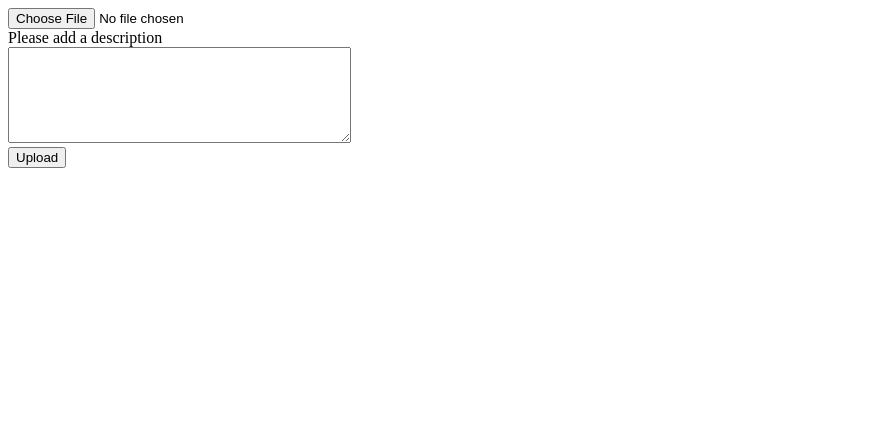
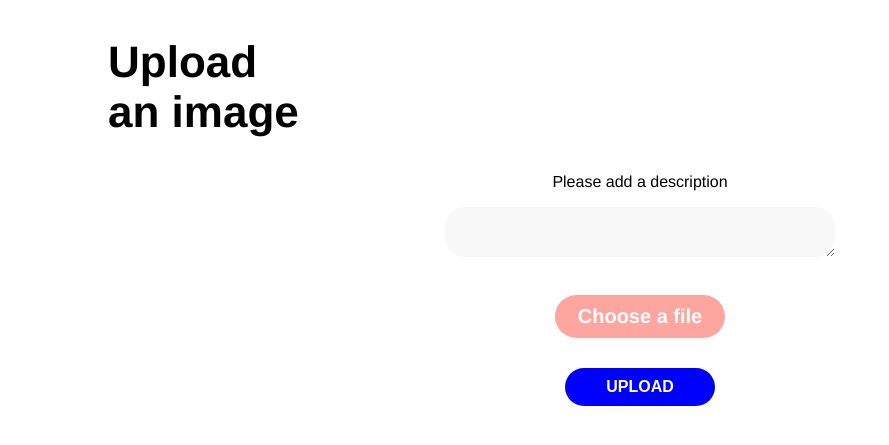
Before and after one commit to yaranolf/php-project, a PHP site: page /upload.php in a window 1280 px wide. Shown: the top 445 px of the page, without its empty margins (0-889 px from the left). Run offline with PHP 8.4, Linux system fonts and the light colour scheme; data that the repository does not hold is empty.

Commit message:
layout aangepast

```diff
--- /dev/null
+++ b/css/style.css
@@ -0,0 +1,113 @@
+body{
+    font-family: 'Helvetica', sans-serif;
+    font-size: 16px;
+}
+
+h2{
+    font-size: 44px;
+    margin-left: 100px;
+
+}
+
+p{
+    text-align: center;
+}
+
+a{
+    text-decoration: none;
+    color: blue;
+}
+
+.input{
+    background-color:#f3f1f185;
+    border: 0px;
+    width: 300px;
+    height: 40px;
+    border-radius: 15px;
+    margin:  10px auto;
+    display: block;
+    text-align: center;
+    font-size: 14px;
+}
+
+.btn--primary{
+    color: #ffffff;
+    font-size: 16px;
+    font-weight: 700;
+    text-transform: uppercase;
+    background-color: blue;
+    width: 150px;
+    padding: 10px 0px;
+    border-radius: 20px;
+    border:0px;
+    margin: 30px auto 0px auto;
+    display: block;
+    padding: auto;
+}
+
+.label{
+    display: block;
+    text-align: center;
+    margin-top: 20px;
+    margin-bottom: -10px;
+}
+
+.label__inline{
+    text-align: center;
+}
+
+.center-div{
+    margin: 20px auto;
+    width: 130px;
+}
+
+.center-div-upload{
+    margin: 20px auto;
+    width: 200px;
+}
+
+.form__error{
+    color: #FA7268;
+    text-align: center;
+
+}
+
+.inputfile {
+	width: 0.1px;
+	height: 0.1px;
+	opacity: 0;
+	overflow: hidden;
+	position: absolute;
+    z-index: -1;
+
+}
+
+.inputfile-label {
+    font-size: 1.25em;
+    font-weight: 700;
+    color: white;
+    background-color: rgb(253, 166, 160);
+    display: block;
+    width: 150px;
+    text-align: center;
+    padding: 10px 10px;
+    border-radius: 50px;
+    cursor: pointer;
+    margin: auto;
+}
+
+.inputfile-label:focus,
+.inputfile-label:hover {
+    background-color: #FA7268;
+}
+
+textarea{
+    border: 0px;
+    background-color: #f3f1f185;
+    border-radius: 20px;
+    display: block;
+    margin: auto;
+    width: 350px;
+    padding: 20px;
+    height: 10px;;
+}
--- a/upload.php
+++ b/upload.php
@@ -6,7 +6,7 @@ if(isset($_POST['Submit1']) && !empty($_POST['description'])){
     $filepath = "uploads/" . $_FILES["file"]["name"];
     $description = $_POST['description'];
     if(move_uploaded_file($_FILES["file"]["tmp_name"], $filepath) && !empty($description)) {
-        echo "<img src=".$filepath." height=300 width=300 />";
+        $image = "<img src=".$filepath." height=200 width=200 />";
     }
 }  else {
     $description = "Please add a description";
@@ -20,16 +20,27 @@ if(isset($_POST['Submit1']) && !empty($_POST['description'])){
     <meta name="viewport" content="width=device-width, initial-scale=1.0">
     <meta http-equiv="X-UA-Compatible" content="ie=edge">
     <title>Image upload</title>
+    <link rel="stylesheet" type="text/css" href="css/style.css">
 </head>
 <body>
 
+    <h2>Upload <br>an image</h2>
+
+    <div class="center-div-upload">
+    <?php echo $image ?>
+    </div>
+
     <form action="upload.php" enctype="multipart/form-data" method="post">
-        <input type="file" name="file"><br/>
+
         <div>
-            <?php echo $description;?>
+            <p><?php echo $description;?></p>
         </div>
         <textarea name="description" rows="6" cols="40"></textarea><br/>
-        <input type="submit" value="Upload" name="Submit1"> <br/>
+        <div class="center-div-upload">
+        <input type="file" name="file" id="file" class="inputfile" />
+        <label for="file" class="inputfile-label">Choose a file</label>
+        </div>
+        <input type="submit" value="Upload" name="Submit1" class="btn btn--primary"> <br/>
 
     </form>
 
```
Also changed, not shown: login.php (+10 -8 lines), register.php (+17 -10 lines), style.css (deleted), uploads/_04A7147.jpg (added).
